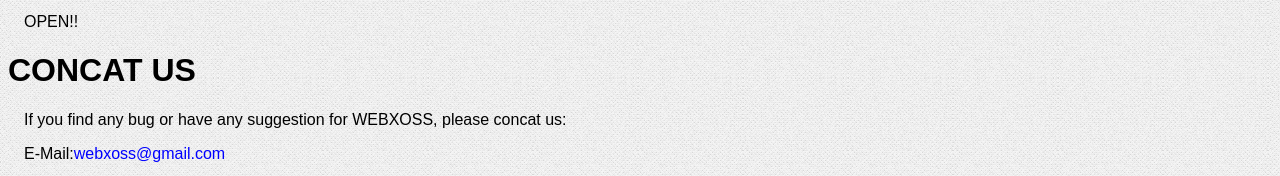
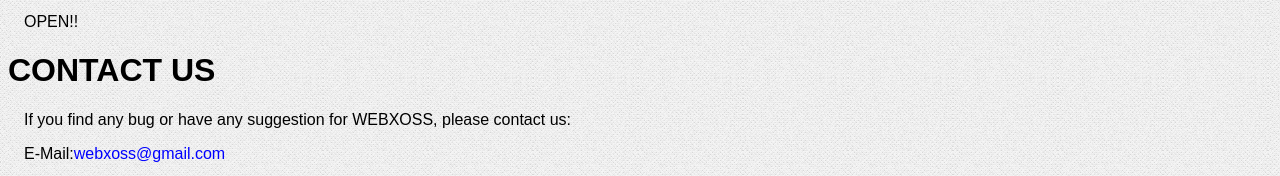
Before and after one commit to webxoss/webxoss-client, a website: page about_en.html in a window 1280 px wide. Shown: the part 153-329 px from the top of the page. Drawn offline with Linux system fonts and the light colour scheme.

Commit message:
Fix typo

```diff
--- a/about_en.html
+++ b/about_en.html
@@ -34,9 +34,9 @@
 	<p>OPEN!!</p>
 </section>
 
-<h1 id="contact">CONCAT US</h1>
+<h1 id="contact">CONTACT US</h1>
 <section>
-	<p>If you find any bug or have any suggestion for WEBXOSS, please concat us:</p>
+	<p>If you find any bug or have any suggestion for WEBXOSS, please contact us:</p>
 	<p>E-Mail:<a href="mailto:webxoss@gmail.com" target="_blank">webxoss@gmail.com</a></p>
 	<p>Twitter:<a href="https://twitter.com/WEBXOSS" target="_blank">@WEBXOSS</a></p>
 </section>
```
